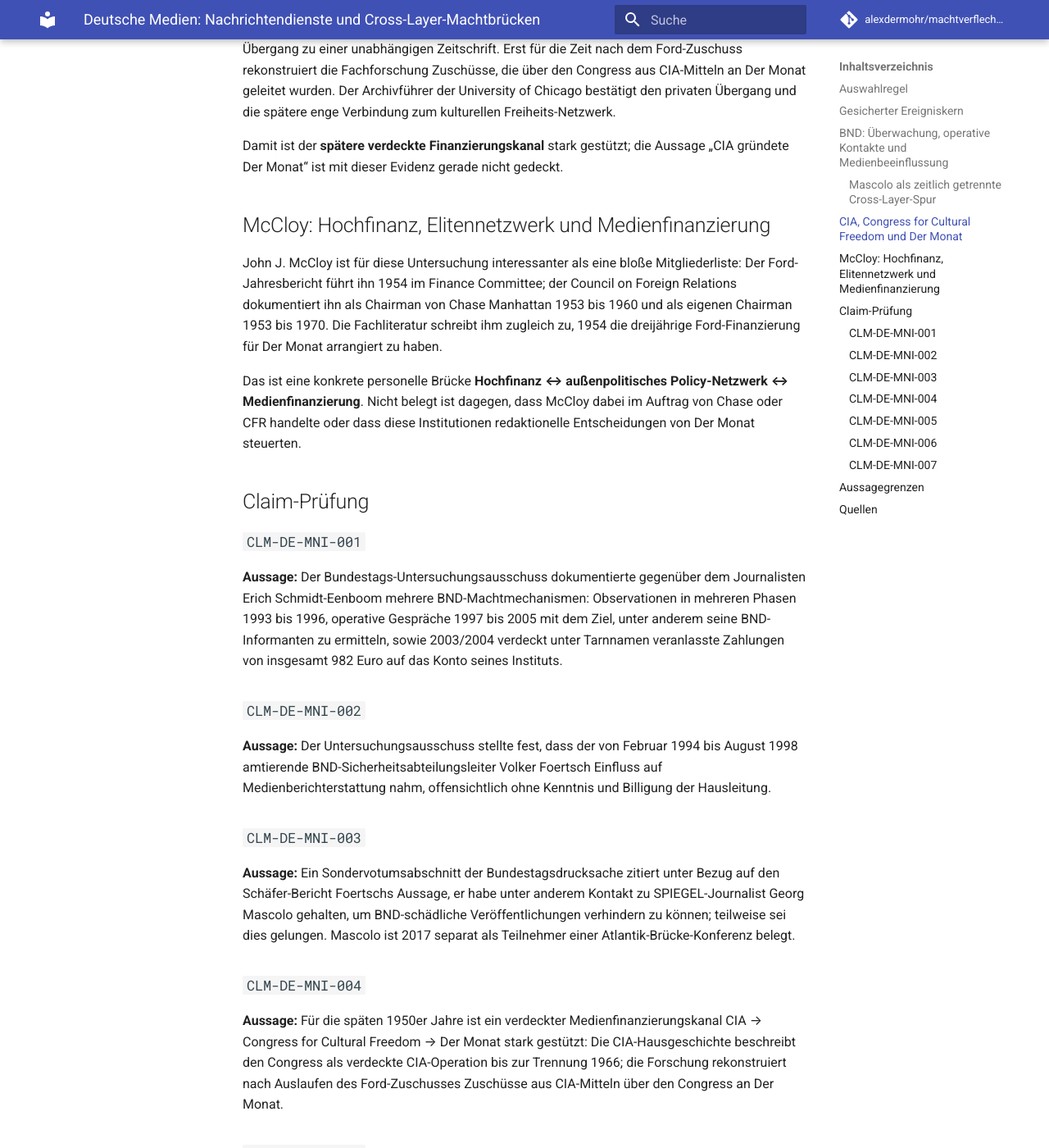
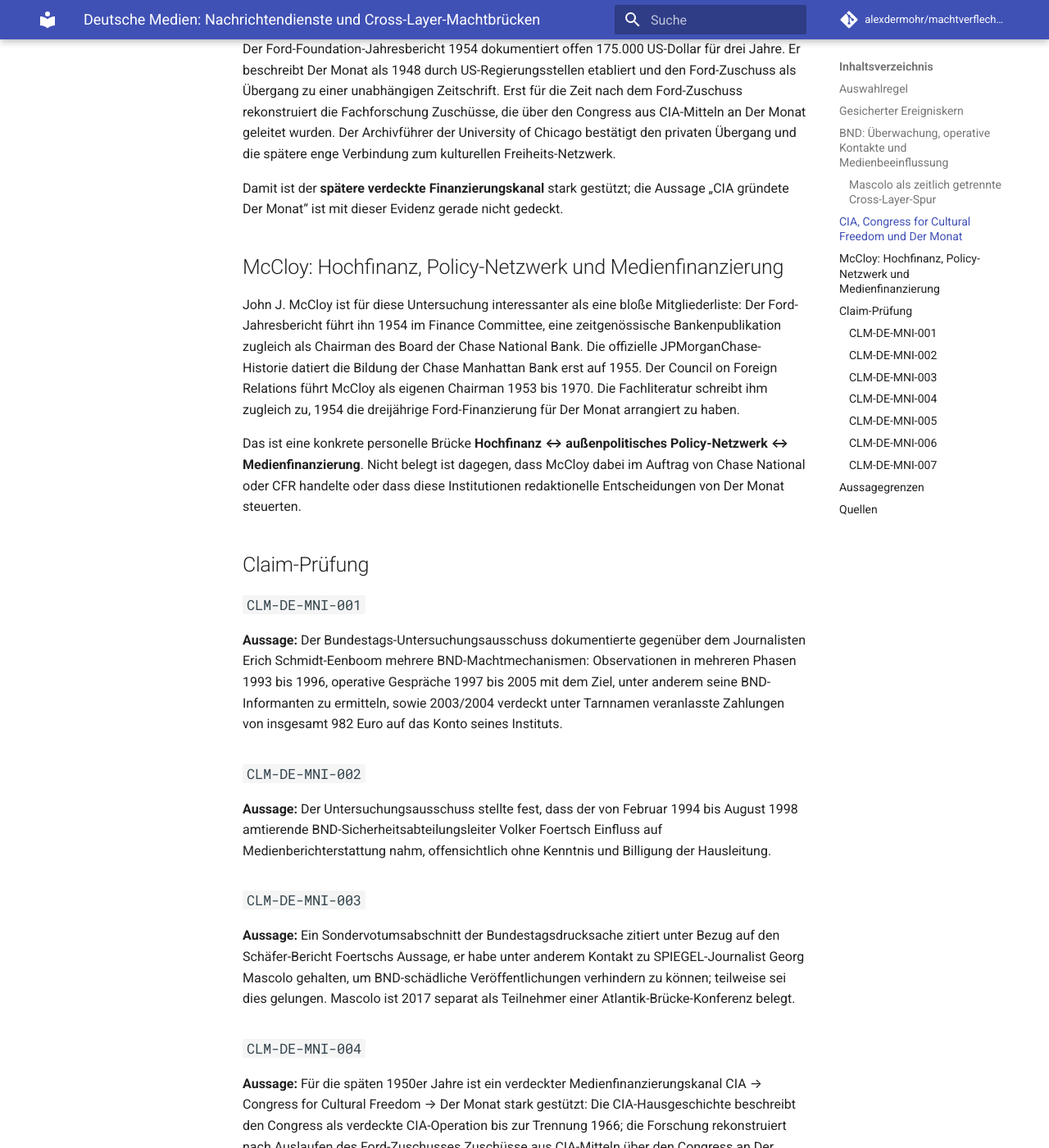
Before and after one commit to alexdermohr/machtverflechtungen, an MkDocs documentation site: the page built from docs/faelle/de/medien-nachrichtendienst-crosslayer.md, in a window 1280 px wide and 1400 px high, scrolled down 2214 px. Shown: the whole window at 82% size. Built offline with MkDocs 1.6.1 and Material for MkDocs 9.7.7, drawn with Linux system fonts in a browser that asks for light colours; comment, search, counter and statistics services are not loaded; some of the changed text lies outside the part shown.

Commit message:
research: correct McCloy bank chronology

```diff
--- a/docs/faelle/de/medien-nachrichtendienst-crosslayer.md
+++ b/docs/faelle/de/medien-nachrichtendienst-crosslayer.md
@@ -26,7 +26,7 @@
   - ORG-DE-DER-MONAT
   - ORG-US-FORD-FOUNDATION
   - PER-US-JOHN-MCCLOY
-  - ORG-US-CHASE-MANHATTAN
+  - ORG-US-CHASE-NATIONAL-BANK
   - ORG-US-COUNCIL-FOREIGN-RELATIONS
 mechanisms: []
 sources:
@@ -36,7 +36,8 @@
   - SRC-US-FORD-DER-MONAT-1954
   - SRC-US-UCHICAGO-DER-MONAT-ARCHIVE-2026
   - SRC-INT-SCOTT-SMITH-DER-MONAT-2000
-  - SRC-US-CFR-MCCLOY-ROLES-2026
+  - SRC-US-FRASER-MCCLOY-CHASE-NATIONAL-1954
+  - SRC-US-JPMC-CHASE-MERGER-2026
   - SRC-US-CFR-CHAIRS-2026
 claims:
   - id: CLM-DE-MNI-001
@@ -165,14 +166,17 @@
     falsification: "Zeitgenössische Primärakten mit belastbarer direkter CIA-Finanzierung bei Gründung oder im Ford-Zuschuss würden die Grenze neu bewerten."
 
   - id: CLM-DE-MNI-006
-    text: "John J. McCloy bildet 1954 eine dokumentierte Finanz-/Policy-Netzwerk-/Medienfinanzierungs-Brücke: Der Ford-Jahresbericht führt ihn 1954 im Finance Committee; der Council on Foreign Relations führt ihn als Chairman von Chase Manhattan 1953 bis 1960 und als eigenen Chairman 1953 bis 1970; die Forschung schreibt ihm zu, die Ford-Finanzierung für Der Monat 1954 arrangiert zu haben."
+    text: "John J. McCloy bildet 1954 eine dokumentierte Finanz-/Policy-Netzwerk-/Medienfinanzierungs-Brücke: Der Ford-Jahresbericht führt ihn 1954 im Finance Committee; eine zeitgenössische Bankenpublikation führt ihn 1954 als Chairman des Board der Chase National Bank; JPMorganChase datiert die Bildung der Chase Manhattan Bank erst auf 1955; der Council on Foreign Relations führt McCloy als eigenen Chairman 1953 bis 1970; die Forschung schreibt ihm zu, die Ford-Finanzierung für Der Monat 1954 arrangiert zu haben."
     classification: fact
     evidence_level: strong
-    sources: [SRC-INT-SCOTT-SMITH-DER-MONAT-2000, SRC-US-FORD-DER-MONAT-1954, SRC-US-CFR-MCCLOY-ROLES-2026, SRC-US-CFR-CHAIRS-2026]
+    sources: [SRC-INT-SCOTT-SMITH-DER-MONAT-2000, SRC-US-FORD-DER-MONAT-1954, SRC-US-FRASER-MCCLOY-CHASE-NATIONAL-1954, SRC-US-JPMC-CHASE-MERGER-2026, SRC-US-CFR-CHAIRS-2026]
     evidence:
-      - source: SRC-US-CFR-MCCLOY-ROLES-2026
+      - source: SRC-US-FRASER-MCCLOY-CHASE-NATIONAL-1954
         directness: direct
-        note: "Die CFR-Historienseite nennt McCloy als Chairman von Chase Manhattan 1953 bis 1960."
+        note: "Die zeitgenössische Bankenpublikation führt McCloy 1954 als Chairman des Board der Chase National Bank."
+      - source: SRC-US-JPMC-CHASE-MERGER-2026
+        directness: context
+        note: "Die offizielle JPMorganChase-Historie datiert die Fusion von Chase National und Bank of the Manhattan Company zur Chase Manhattan Bank auf 1955."
       - source: SRC-US-CFR-CHAIRS-2026
         directness: direct
         note: "Der CFR nennt McCloy als eigenen Chairman 1953 bis 1970."
@@ -184,12 +188,12 @@
         note: "Der Ford-Jahresbericht bestätigt Höhe und Zweck des 1954 bewilligten Zuschusses und führt McCloy im selben Jahr als Mitglied des Finance Committee."
     counterevidence: []
     alternatives:
-      - "Mehrfachrollen derselben Person beweisen nicht, dass Chase Manhattan oder der Council on Foreign Relations institutionell über Der Monat entschieden."
+      - "Mehrfachrollen derselben Person beweisen nicht, dass Chase National oder der Council on Foreign Relations institutionell über Der Monat entschieden."
     missing_evidence:
-      - "Es fehlt eine direkte Quelle dafür, dass McCloy beim Der-Monat-Zuschuss im Auftrag von Chase oder CFR handelte."
+      - "Es fehlt eine direkte Quelle dafür, dass McCloy beim Der-Monat-Zuschuss im Auftrag von Chase National oder CFR handelte."
     scope:
-      supports: "Der Claim trägt eine personelle Brücke von Hochfinanz und außenpolitischem Elitennetzwerk zu einer konkreten Medienfinanzierungsentscheidung."
-      does_not_support: "Er macht aus Chase oder CFR weder einen Geheimdienst noch einen nachgewiesenen redaktionellen Steuerer."
+      supports: "Der Claim trägt eine personelle Brücke von Banken-/Finanzmacht und außenpolitischem Policy-Netzwerk zu einer konkreten Medienfinanzierungsentscheidung."
+      does_not_support: "Er macht aus Chase National oder CFR weder einen Geheimdienst noch einen nachgewiesenen redaktionellen Steuerer."
     falsification: "Primär- oder hochwertige Forschungsquellen mit anderer Rollen- oder Vermittlungslage würden den Claim korrigieren."
 
   - id: CLM-DE-MNI-007
@@ -215,7 +219,7 @@
     claim_ids: [CLM-DE-MNI-003]
   - text: "Mit Der Monat ist ein historischer verdeckter CIA-Medienfinanzierungskanal über den Congress for Cultural Freedom stark gestützt; die offene Ford-Finanzierung von 1954 bleibt davon als eigene Phase getrennt."
     claim_ids: [CLM-DE-MNI-004, CLM-DE-MNI-005]
-  - text: "McCloy verbindet im selben Zeitraum eine konkrete Medienfinanzierungsentscheidung mit Spitzenrollen bei Chase Manhattan und dem Council on Foreign Relations."
+  - text: "McCloy verbindet 1954 eine konkrete Medienfinanzierungsentscheidung mit zeitgleichen Rollen im Ford Finance Committee, als Chairman der Chase National Bank und als Chairman des Council on Foreign Relations."
     claim_ids: [CLM-DE-MNI-006]
 what_does_not_follow:
   - text: "Aus den BND-Fällen folgt keine flächendeckende oder zentral gelenkte Kontrolle deutscher Medien."
@@ -224,7 +228,7 @@
     claim_ids: [CLM-DE-MNI-003]
   - text: "Der spätere CIA-Kanal über den Congress wird nicht auf die Gründung von Der Monat oder pauschal auf den Ford-Zuschuss von 1954 zurückprojiziert."
     claim_ids: [CLM-DE-MNI-004, CLM-DE-MNI-005]
-  - text: "McCloys Mehrfachrollen belegen eine Machtbrücke, aber keinen institutionellen Auftrag von Chase oder CFR zur redaktionellen Steuerung."
+  - text: "McCloys Mehrfachrollen belegen eine Machtbrücke, aber keinen institutionellen Auftrag von Chase National oder CFR zur redaktionellen Steuerung."
     claim_ids: [CLM-DE-MNI-006]
 open_questions:
   - "Welche in den BND-Unterlagen anonymisierten Journalisten lassen sich mit Primärquellen rechtssicher identifizieren, ohne aus Kontakt automatisch Quellenführung abzuleiten?"
@@ -254,7 +258,7 @@
 - **`CLM-DE-MNI-002` — belegt:** Der Untersuchungsausschuss stellte fest, dass der von Februar 1994 bis August 1998 amtierende BND-Sicherheitsabteilungsleiter Volker Foertsch Einfluss auf Medienberichterstattung nahm, offensichtlich ohne Kenntnis und Billigung der Hausleitung.
 - **`CLM-DE-MNI-003` — stark gestützt:** Ein Sondervotumsabschnitt der Bundestagsdrucksache zitiert unter Bezug auf den Schäfer-Bericht Foertschs Aussage, er habe unter anderem Kontakt zu SPIEGEL-Journalist Georg Mascolo gehalten, um BND-schädliche Veröffentlichungen verhindern zu können; teilweise sei dies gelungen. Mascolo ist 2017 separat als Teilnehmer einer Atlantik-Brücke-Konferenz belegt.
 - **`CLM-DE-MNI-004` — stark gestützt:** Für die späten 1950er Jahre ist ein verdeckter Medienfinanzierungskanal CIA → Congress for Cultural Freedom → Der Monat stark gestützt: Die CIA-Hausgeschichte beschreibt den Congress als verdeckte CIA-Operation bis zur Trennung 1966; die Forschung rekonstruiert nach Auslaufen des Ford-Zuschusses Zuschüsse aus CIA-Mitteln über den Congress an Der Monat.
-- **`CLM-DE-MNI-006` — stark gestützt:** John J. McCloy bildet 1954 eine dokumentierte Finanz-/Policy-Netzwerk-/Medienfinanzierungs-Brücke: Der Ford-Jahresbericht führt ihn 1954 im Finance Committee; der Council on Foreign Relations führt ihn als Chairman von Chase Manhattan 1953 bis 1960 und als eigenen Chairman 1953 bis 1970; die Forschung schreibt ihm zu, die Ford-Finanzierung für Der Monat 1954 arrangiert zu haben.
+- **`CLM-DE-MNI-006` — stark gestützt:** John J. McCloy bildet 1954 eine dokumentierte Finanz-/Policy-Netzwerk-/Medienfinanzierungs-Brücke: Der Ford-Jahresbericht führt ihn 1954 im Finance Committee; eine zeitgenössische Bankenpublikation führt ihn 1954 als Chairman des Board der Chase National Bank; JPMorganChase datiert die Bildung der Chase Manhattan Bank erst auf 1955; der Council on Foreign Relations führt McCloy als eigenen Chairman 1953 bis 1970; die Forschung schreibt ihm zu, die Ford-Finanzierung für Der Monat 1954 arrangiert zu haben.
 
 ## BND: Überwachung, operative Kontakte und Medienbeeinflussung
 
@@ -278,11 +282,11 @@
 
 Damit ist der **spätere verdeckte Finanzierungskanal** stark gestützt; die Aussage „CIA gründete Der Monat“ ist mit dieser Evidenz gerade nicht gedeckt.
 
-## McCloy: Hochfinanz, Elitennetzwerk und Medienfinanzierung
+## McCloy: Hochfinanz, Policy-Netzwerk und Medienfinanzierung
 
-John J. McCloy ist für diese Untersuchung interessanter als eine bloße Mitgliederliste: Der Ford-Jahresbericht führt ihn 1954 im Finance Committee; der Council on Foreign Relations dokumentiert ihn als Chairman von Chase Manhattan 1953 bis 1960 und als eigenen Chairman 1953 bis 1970. Die Fachliteratur schreibt ihm zugleich zu, 1954 die dreijährige Ford-Finanzierung für Der Monat arrangiert zu haben.
+John J. McCloy ist für diese Untersuchung interessanter als eine bloße Mitgliederliste: Der Ford-Jahresbericht führt ihn 1954 im Finance Committee, eine zeitgenössische Bankenpublikation zugleich als Chairman des Board der Chase National Bank. Die offizielle JPMorganChase-Historie datiert die Bildung der Chase Manhattan Bank erst auf 1955. Der Council on Foreign Relations führt McCloy als eigenen Chairman 1953 bis 1970. Die Fachliteratur schreibt ihm zugleich zu, 1954 die dreijährige Ford-Finanzierung für Der Monat arrangiert zu haben.
 
-Das ist eine konkrete personelle Brücke **Hochfinanz ↔ außenpolitisches Policy-Netzwerk ↔ Medienfinanzierung**. Nicht belegt ist dagegen, dass McCloy dabei im Auftrag von Chase oder CFR handelte oder dass diese Institutionen redaktionelle Entscheidungen von Der Monat steuerten.
+Das ist eine konkrete personelle Brücke **Hochfinanz ↔ außenpolitisches Policy-Netzwerk ↔ Medienfinanzierung**. Nicht belegt ist dagegen, dass McCloy dabei im Auftrag von Chase National oder CFR handelte oder dass diese Institutionen redaktionelle Entscheidungen von Der Monat steuerten.
 
 ## Claim-Prüfung
 
@@ -308,7 +312,7 @@
 
 ### `CLM-DE-MNI-006`
 
-**Aussage:** John J. McCloy bildet 1954 eine dokumentierte Finanz-/Policy-Netzwerk-/Medienfinanzierungs-Brücke: Der Ford-Jahresbericht führt ihn 1954 im Finance Committee; der Council on Foreign Relations führt ihn als Chairman von Chase Manhattan 1953 bis 1960 und als eigenen Chairman 1953 bis 1970; die Forschung schreibt ihm zu, die Ford-Finanzierung für Der Monat 1954 arrangiert zu haben.
+**Aussage:** John J. McCloy bildet 1954 eine dokumentierte Finanz-/Policy-Netzwerk-/Medienfinanzierungs-Brücke: Der Ford-Jahresbericht führt ihn 1954 im Finance Committee; eine zeitgenössische Bankenpublikation führt ihn 1954 als Chairman des Board der Chase National Bank; JPMorganChase datiert die Bildung der Chase Manhattan Bank erst auf 1955; der Council on Foreign Relations führt McCloy als eigenen Chairman 1953 bis 1970; die Forschung schreibt ihm zu, die Ford-Finanzierung für Der Monat 1954 arrangiert zu haben.
 
 ### `CLM-DE-MNI-007`
 
@@ -328,5 +332,6 @@
 - [Ford Foundation Annual Report 1954](https://www.fordfoundation.org/wp-content/uploads/2015/05/1954-annual-report.pdf) — `SRC-US-FORD-DER-MONAT-1954`
 - [University of Chicago: Guide to the Der Monat Records](https://www.lib.uchicago.edu/e/scrc/findingaids/view.php?eadid=ICU.SPCL.DERMONAT) — `SRC-US-UCHICAGO-DER-MONAT-ARCHIVE-2026`
 - [Scott-Smith: Melvin J. Lasky, Der Monat, and the Congress for Cultural Freedom](https://journals.sagepub.com/doi/10.1177/002200940003500207) — `SRC-INT-SCOTT-SMITH-DER-MONAT-2000`
-- [CFR: A Changing Membership](https://www.cfr.org/celebrating-a-century/changing-membership) — `SRC-US-CFR-MCCLOY-ROLES-2026`
+- [The Northwestern Banker — September 1954 (FRASER)](https://fraser.stlouisfed.org/title/northwestern-banker-6477/september-1954-612743/fulltext) — `SRC-US-FRASER-MCCLOY-CHASE-NATIONAL-1954`
+- [JPMorganChase — History](https://www.jpmorganchase.com/about/our-history) — `SRC-US-JPMC-CHASE-MERGER-2026`
 - [CFR: Board of Directors](https://www.cfr.org/board-directors) — `SRC-US-CFR-CHAIRS-2026`
```
Also changed, not shown: docs/generated/entities.md (+1 -1 lines), docs/generated/network.md (+3 -3 lines), docs/quellen/index.md (+17 -6 lines), 3 other files.
